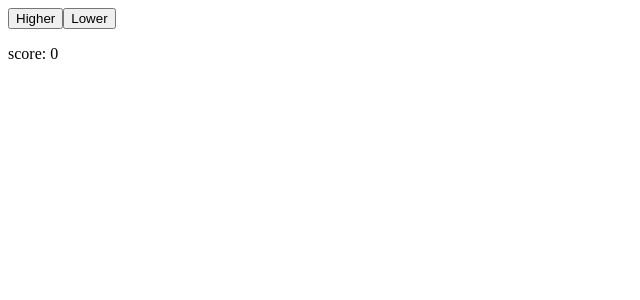
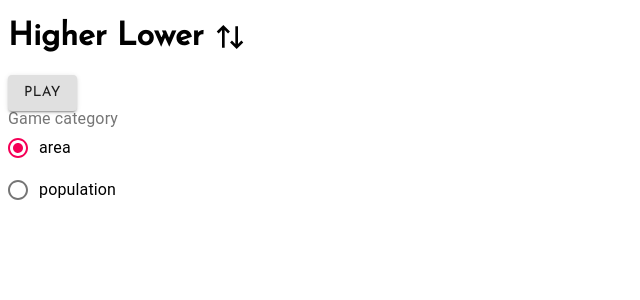
Before and after one commit to davidculemann/higher-lower, a React (Create React App) app: page / in a window 1280 px wide. Shown: the top 300 px of the page, without its empty margins (0-640 px from the left). Built offline with nearby package versions, Linux system fonts and the light colour scheme; no server answers; the HTML template or start-up script is replaced by a standard one.

Commit message:
Added react-router-dom v6 for navigation from home to game screens and radio buttons in home screen to set the game mode

```diff
--- a/package.json
+++ b/package.json
@@ -11,7 +11,9 @@
     "axios": "^0.25.0",
     "react": "^17.0.2",
     "react-dom": "^17.0.2",
+    "react-icons": "^4.3.1",
     "react-router": "^6.2.1",
+    "react-router-dom": "^6.2.1",
     "react-scripts": "4.0.3",
     "typescript": "^4.1.2",
     "use-state-with-callback": "^2.0.3"
@@ -46,6 +48,7 @@
     "@types/node": "^12.0.0",
     "@types/react": "^17.0.0",
     "@types/react-dom": "^17.0.0",
+    "@types/react-router-dom": "^5.3.3",
     "@typescript-eslint/eslint-plugin": "^4.26.1",
     "@typescript-eslint/parser": "^4.26.1",
     "eslint": "^7.28.0",
--- a/src/App.css
+++ b/src/App.css
@@ -1,6 +1,21 @@
+@import url("https://fonts.googleapis.com/css?family=Josefin+Sans");
+
+/* * {
+  font-family: "Vazir", sans-serif !important;
+} */
+
+* {
+  font-family: "Josefin Sans", cursive;
+}
+
 img {
   height: 300px;
   box-shadow: 0 4px 8px 0 rgba(0, 0, 0, 0.2), 0 6px 20px 0 rgba(0, 0, 0, 0.19);
+}
+
+.home-header {
+  display: flex;
+  align-items: center;
 }
 
 Dialog {
--- a/src/App.tsx
+++ b/src/App.tsx
@@ -1,12 +1,20 @@
 import "./App.css";
 import { GameScreen } from "./components/GameScreen";
+import { HomeScreen } from "./components/HomeScreen";
+import { BrowserRouter as Router, Routes, Route } from "react-router-dom";
 
 // config();
-
 //const serverBaseURL = process.env.REACT_APP_API_BASE;
 
 function App(): JSX.Element {
-  return <GameScreen />;
+  return (
+    <Router>
+      <Routes>
+        <Route path="/" element={<HomeScreen />} />
+        <Route path="game" element={<GameScreen />} />
+      </Routes>
+    </Router>
+  );
 }
 
 export default App;
--- a/src/components/GameScreen.tsx
+++ b/src/components/GameScreen.tsx
@@ -1,4 +1,5 @@
 import axios from "axios";
+import { Link } from "react-router-dom";
 import { useCallback, useEffect, useState } from "react";
 import { CountryType } from "../utils/types/countryType";
 import { restcountriesURL } from "../utils/apiURL";
@@ -127,36 +128,15 @@ export function GameScreen(): JSX.Element {
 
   return (
     <div>
-      <>
-        <Dialog
-          open={openAlert}
-          onClose={() => handleClose("backdropClick")}
-          aria-labelledby="alert-dialog-title"
-          aria-describedby="alert-dialog-description"
-        >
-          <DialogTitle id="alert-dialog-title">{"GAME OVER"}</DialogTitle>
-          <DialogContent>
-            <DialogContentText id="alert-dialog-description">
-              Your score: {score}
-            </DialogContentText>
-          </DialogContent>
-          <DialogActions>
-            <Button onClick={() => setOpenAlert(false)}>Main menu</Button>
-            <Button
-              onClick={() => {
-                handleRestartGame();
-                setOpenAlert(false);
-              }}
-              autoFocus
-            >
-              Restart
-            </Button>
-          </DialogActions>
-        </Dialog>
-      </>
-
-      <button onClick={() => handleGuess(true, "area")}>Higher</button>
-      <button onClick={() => handleGuess(false, "area")}>Lower</button>
+      <Link to="/">
+        <Button variant="contained">Home</Button>
+      </Link>
+      <Button variant="contained" onClick={() => handleGuess(true, "area")}>
+        Higher
+      </Button>
+      <Button variant="contained" onClick={() => handleGuess(false, "area")}>
+        Lower
+      </Button>
       <p>score: {score}</p>
       {countryOptions && (
         <div id="options">
@@ -182,6 +162,33 @@ export function GameScreen(): JSX.Element {
           </div>
         </div>
       )}
+      <Dialog
+        open={openAlert}
+        onClose={() => handleClose("backdropClick")}
+        aria-labelledby="alert-dialog-title"
+        aria-describedby="alert-dialog-description"
+      >
+        <DialogTitle id="alert-dialog-title">{"GAME OVER"}</DialogTitle>
+        <DialogContent>
+          <DialogContentText id="alert-dialog-description">
+            Your score: {score}
+          </DialogContentText>
+        </DialogContent>
+        <DialogActions>
+          <Link to="/">
+            <Button onClick={() => setOpenAlert(false)}>Main menu</Button>
+          </Link>
+          <Button
+            onClick={() => {
+              handleRestartGame();
+              setOpenAlert(false);
+            }}
+            autoFocus
+          >
+            Restart
+          </Button>
+        </DialogActions>
+      </Dialog>
     </div>
   );
 }
--- /dev/null
+++ b/src/components/HomeScreen.tsx
@@ -0,0 +1,49 @@
+import {
+  Button,
+  FormControl,
+  FormControlLabel,
+  FormLabel,
+  Radio,
+  RadioGroup,
+} from "@material-ui/core";
+import { Link } from "react-router-dom";
+import { RiArrowUpDownLine } from "react-icons/ri";
+import { useState } from "react";
+
+export function HomeScreen(): JSX.Element {
+  const [category, setCategory] = useState<string>("area");
+
+  return (
+    <div>
+      <h1 className="home-header">
+        Higher Lower<span>&nbsp;</span>
+        <RiArrowUpDownLine />
+      </h1>
+      <Link to="/game">
+        <Button variant="contained" onClick={() => console.log(category)}>
+          Play
+        </Button>
+      </Link>
+      <div className="game-options">
+        <FormControl>
+          <FormLabel id="demo-radio-buttons-group-label">
+            Game category
+          </FormLabel>
+          <RadioGroup
+            aria-labelledby="demo-radio-buttons-group-label"
+            value={category}
+            onChange={(e) => setCategory(e.target.value)}
+            name="radio-buttons-group"
+          >
+            <FormControlLabel value="area" control={<Radio />} label="area" />
+            <FormControlLabel
+              value="population"
+              control={<Radio />}
+              label="population"
+            />
+          </RadioGroup>
+        </FormControl>
+      </div>
+    </div>
+  );
+}
--- a/src/utils/readableNumber.ts
+++ b/src/utils/readableNumber.ts
@@ -1,10 +1,10 @@
 export function readableNumber(num: number): string {
   if (num >= 1000000000) {
-    return `${(num / 1000000000).toFixed(1)}B`;
+    return `${parseFloat((num / 1000000000).toFixed(1))}B`;
   } else if (num >= 1000000) {
-    return `${(num / 1000000).toFixed(1)}M`;
+    return `${parseFloat((num / 1000000).toFixed(1))}M`;
   } else if (num >= 1000) {
-    return `${(num / 1000).toFixed(1)}K`;
+    return `${parseFloat((num / 1000).toFixed(1))}K`;
   }
   return num.toString();
 }
```
Also changed, not shown: 1 other file (tests, documents, lock files or other folders).
